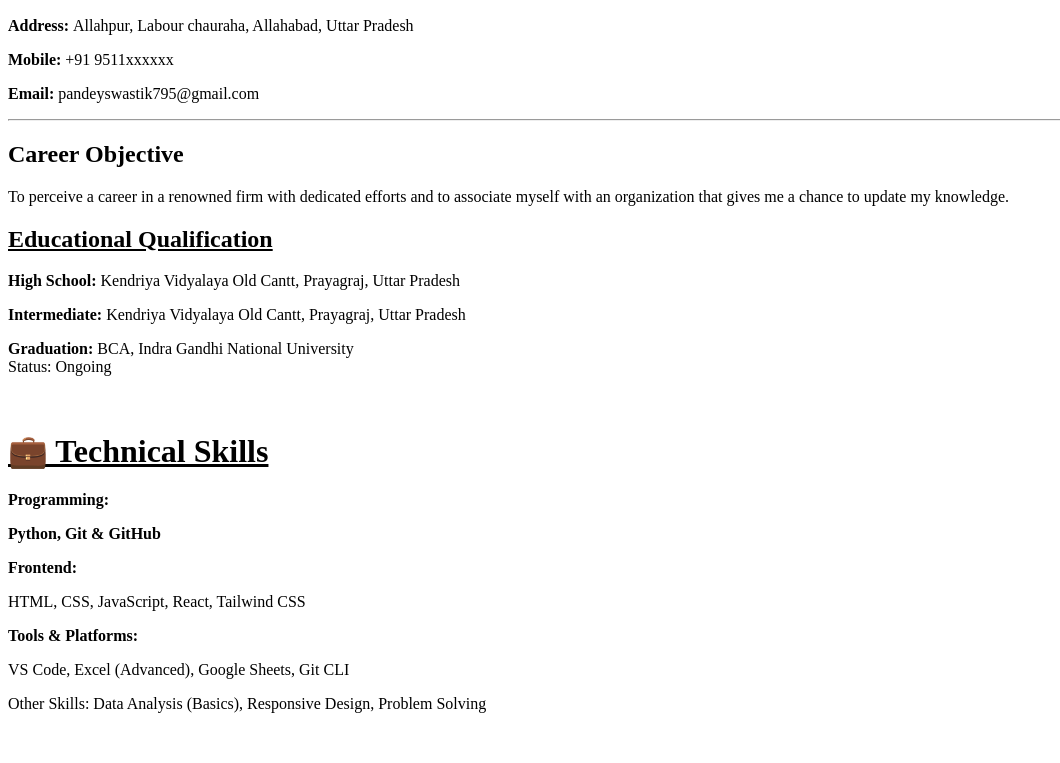
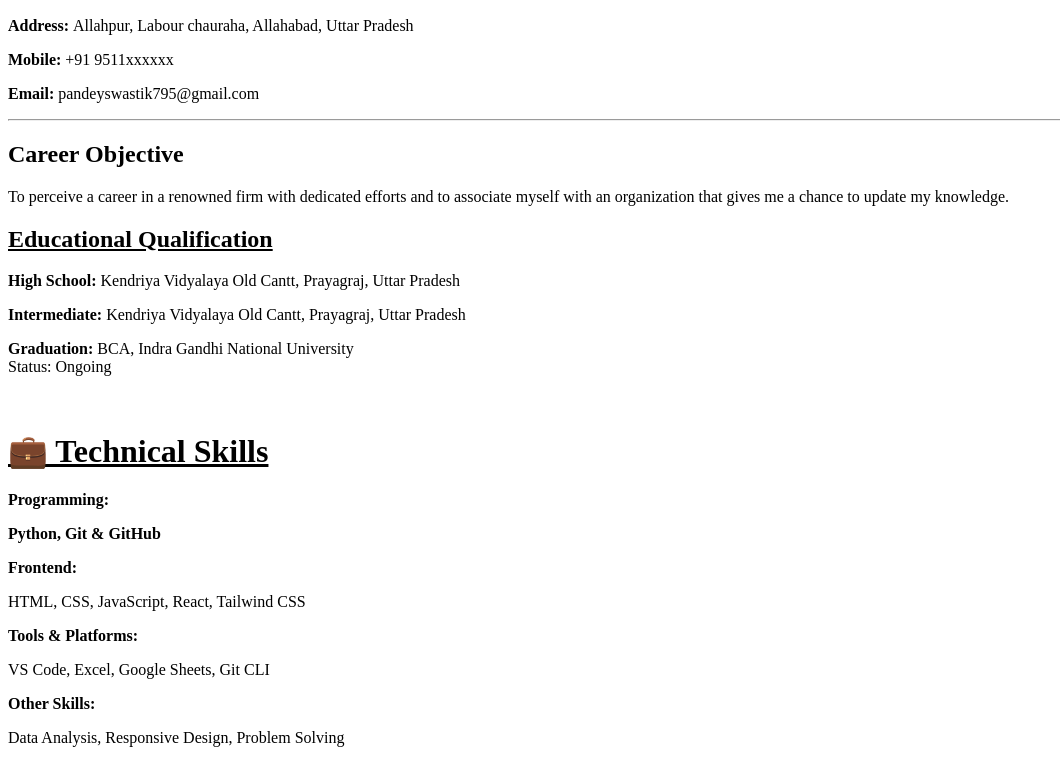
Before and after one commit to Swastik318/myrepo, a plain HTML site: page index.html in a window 1280 px wide. Shown: the part 110-873 px from the top of the page, without its empty margins (0-1060 px from the left). Before the commit the page ends 831 px from the top, so only its background shows below. Drawn offline with Linux system fonts and the light colour scheme.

Commit message:
Fifth Version

```diff
--- a/index.html
+++ b/index.html
@@ -27,9 +27,9 @@
         <p>HTML, CSS, JavaScript, React, Tailwind CSS</p>
 
         <p><b>Tools & Platforms:</b></p>
-        <p>VS Code, Excel (Advanced), Google Sheets, Git CLI</p>
+        <p>VS Code, Excel, Google Sheets, Git CLI</p>
 
-Other Skills:
-Data Analysis (Basics), Responsive Design, Problem Solving
+        <p><b>Other Skills:</b></p>
+        <p>Data Analysis, Responsive Design, Problem Solving</p>
 </body>
 </html>
```
